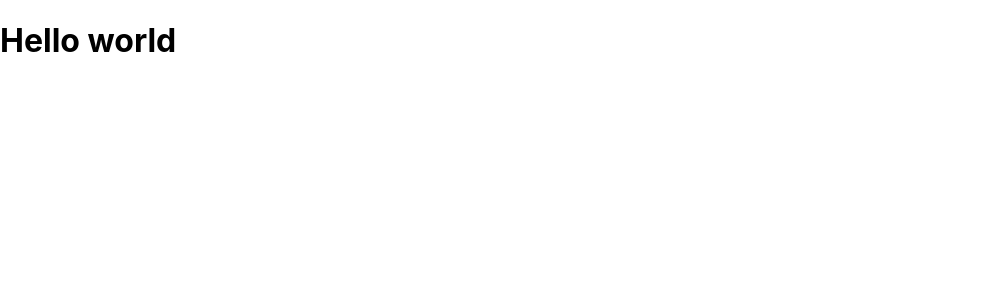
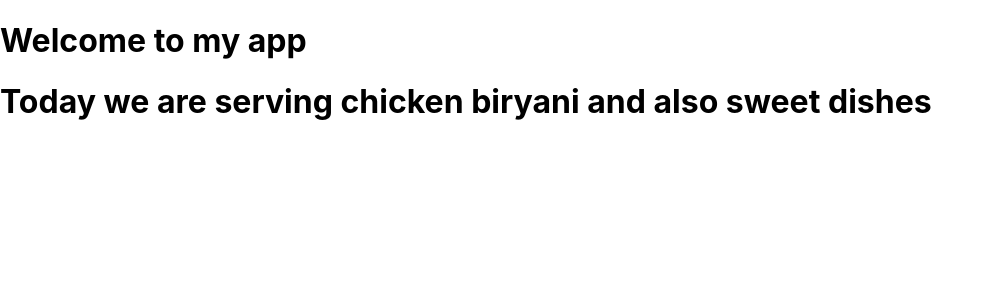
Before and after one commit to waniza01/myfirstapp, a React (Create React App) app: page / in a window 1280 px wide. Shown: the top 300 px of the page, without its empty margins (0-993 px from the left). Built offline with nearby package versions, Linux system fonts and the light colour scheme.

Commit message:
practice function component

```diff
--- a/src/App.js
+++ b/src/App.js
@@ -1,9 +1,10 @@
 import React from 'react';
 import './App.css';
+import Dinner from './dinner.js'
 
 function App() {
   return (
-   <h1>Hello world</h1>
+   <Dinner />
   );
 }
 
--- /dev/null
+++ b/src/dinner.js
@@ -0,0 +1,11 @@
+import React from 'react';
+
+function Dinner(){
+    return(
+        <div>
+            <h1>Welcome to my app</h1>
+            <h1>Today we are serving chicken biryani and also sweet dishes</h1>
+        </div>
+    );
+}
+export default Dinner;
```
